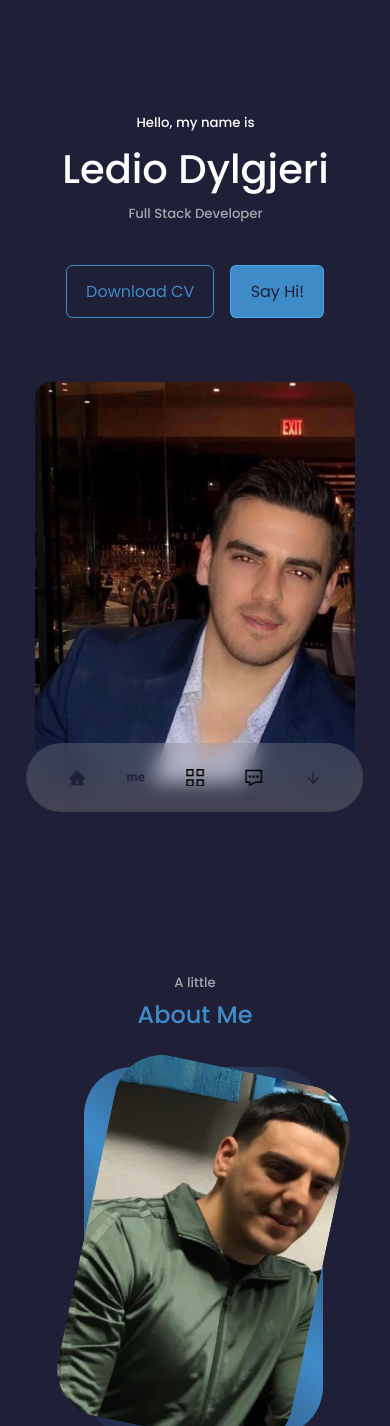
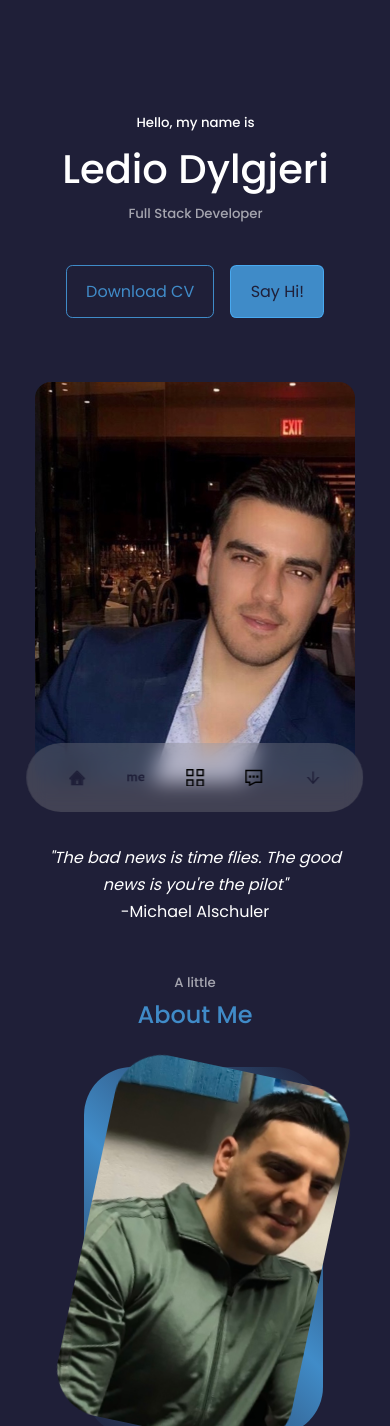
Before and after one commit to LedioDylgjeri/Portfolio, a React (Create React App) app: page / in a window 390 px wide. Shown: the top 1426 px of the page. Built offline with nearby package versions, Linux system fonts and the light colour scheme.

Commit message:
add quote

```diff
--- a/src/components/header/Header.jsx
+++ b/src/components/header/Header.jsx
@@ -19,6 +19,10 @@ const header = () => {
         </div>
         <a href="#contact" className='scroll_down'>Scroll to Bottom</a>
       </div>
+      <div className='quote_div'>
+        <p><i>"The bad news is time flies. The good news is you're the pilot"</i></p>
+        <p><span>-Michael Alschuler</span></p>
+      </div>
     </header>
   )
 }
--- a/src/components/header/header.css
+++ b/src/components/header/header.css
@@ -1,7 +1,7 @@
 header {
   height: 100vh;
   padding-top: 7rem;
-  overflow: hidden;
+  /* overflow: hidden; */
 }
 
 .header_container {
@@ -23,7 +23,6 @@ header {
   align-items: center;
   gap: 0.8rem;
   position: absolute;
-  /* position: fixed; */
   left: 0;
   top: 35%;
 }
@@ -53,9 +52,18 @@ header {
   font-size: 0.9rem;
 }
 
+.quote_div {
+  text-align: center;
+  margin-top: -6rem;
+}
+
 @media screen and (max-width: 1024px) {
   .header {
     height: 68vh;
+  }
+
+  .quote_div {
+    margin-top: -11rem;
   }
 }
 
@@ -68,4 +76,9 @@ header {
   .scroll_down {
     display: none;
   }
+
+  .quote_div {
+    margin: 0 auto;
+    width: 80%;
+  }
 }
```
